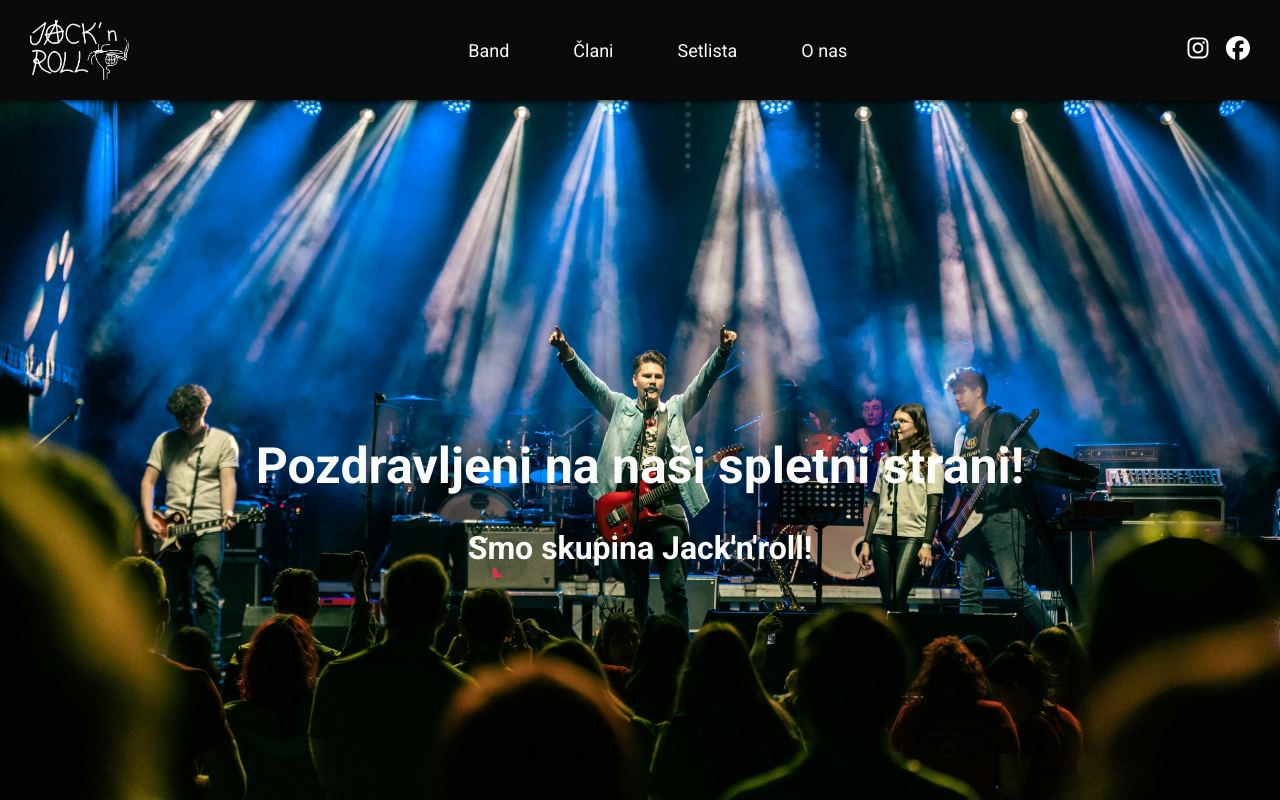
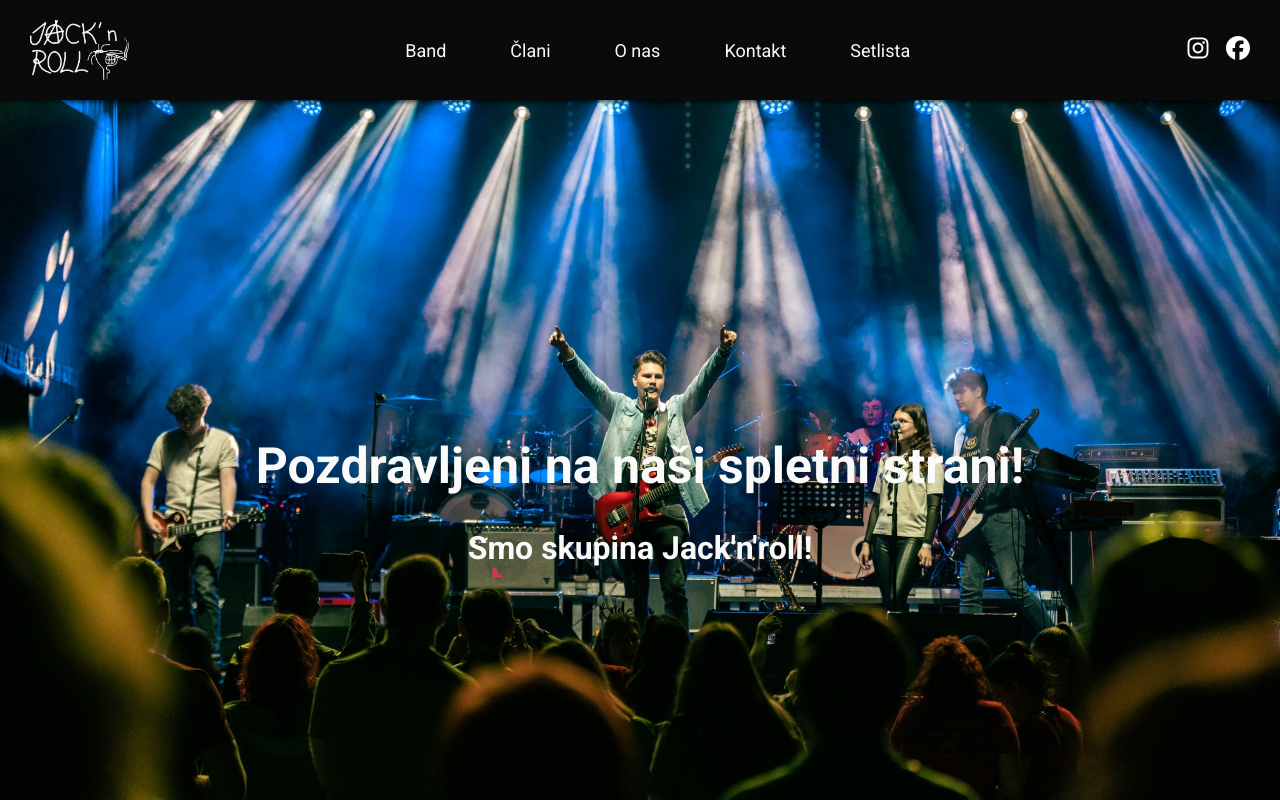
Before and after one commit to bezoj/jacknroll, a React (Vite) app: page / in a window 1280 px wide. Shown: the top 800 px of the page. Built offline with nearby package versions, Linux system fonts and the light colour scheme.

Commit message:
PT-8: Added react scroll package and added elementId to FlexColumn to navigate to right element on link click

```diff
--- a/package.json
+++ b/package.json
@@ -22,11 +22,13 @@
     "react": "^18.2.0",
     "react-dom": "^18.2.0",
     "react-hook-form": "^7.54.2",
+    "react-scroll": "^1.9.0",
     "zod": "^3.24.1"
   },
   "devDependencies": {
     "@types/react": "^18.2.66",
     "@types/react-dom": "^18.2.22",
+    "@types/react-scroll": "^1.8.10",
     "@typescript-eslint/eslint-plugin": "^7.2.0",
     "@typescript-eslint/parser": "^7.2.0",
     "@vitejs/plugin-react": "^4.2.1",
--- a/src/components/containers/FlexColumn.tsx
+++ b/src/components/containers/FlexColumn.tsx
@@ -2,14 +2,18 @@ export interface IFlexColumnProps {
   children?: React.ReactNode;
   className?: string;
   gap?: string;
+  elementId?: string;
 }
 
 export function FlexColumn({
   children,
   className,
   gap,
+  elementId,
 }: IFlexColumnProps & React.HTMLAttributes<HTMLSpanElement>) {
   return (
-    <div className={`flex flex-col gap-[${gap}] ${className}`}>{children}</div>
+    <div id={elementId} className={`flex flex-col gap-[${gap}] ${className}`}>
+      {children}
+    </div>
   );
 }
--- a/src/components/containers/ImageContainer.tsx
+++ b/src/components/containers/ImageContainer.tsx
@@ -8,6 +8,7 @@ interface IImageContainerprops {
   imageOpacity?: "50" | "70" | "40";
   height?: string;
   width?: string;
+  elementId?: string;
 }
 
 export function ImageContainer({
@@ -17,9 +18,11 @@ export function ImageContainer({
   justifyContent = "center",
   alignItems = "center",
   flexDirection = "col",
+  elementId,
 }: IImageContainerprops) {
   return (
     <div
+      id={elementId}
       style={{ backgroundImage: `url(${imageUrl})` }}
       className={`flex flex-${flexDirection} justify-${justifyContent} items-${alignItems} bg-landing bg-cover bg-center h-screen ${className}`}
     >
--- a/src/components/page-sections/Header.tsx
+++ b/src/components/page-sections/Header.tsx
@@ -1,10 +1,12 @@
-import { Link } from "../typography";
+import { Text, ImgLink } from "../typography";
+import { Link } from "react-scroll";
 import logo from "../../assets/logo.png";
 import { FontAwesomeIcon } from "@fortawesome/react-fontawesome";
 import { faBars } from "@fortawesome/free-solid-svg-icons";
 import { Flex } from "../containers";
 import { faFacebook, faInstagram } from "@fortawesome/free-brands-svg-icons";
 import { DropdownMenu, menuItems } from "./dropdown-menu";
+import { useEffect } from "react";
 
 interface IHeaderProps {
   isMenuOpened: boolean;
@@ -12,23 +14,28 @@ interface IHeaderProps {
 }
 
 export function Header({ isMenuOpened, setIsMenuOpened }: IHeaderProps) {
+  useEffect(() => {
+    console.log(document.getElementById("about-us"));
+  }, []);
   return (
     <>
       <nav className="bg-primary min-h-[100px] flex justify-between items-center px-[30px] sticky top-0 shadow-bottom z-50">
         <Flex>
-          <Link>
+          <ImgLink>
             <img src={logo} className="max-h-[60px]" alt="Logo" />
-          </Link>
+          </ImgLink>
         </Flex>
         <Flex className="hidden sm:flex justify-evenly gap-12">
           {menuItems.map((item, index) => (
-            <Link
-              key={`${item.label}-${index}`}
-              colorVariant="secondary"
-              textVariant="body"
-              className="p-2 hover:bg-secondary hover:text-primary"
-            >
-              {item.label}
+            <Link to={item.id} duration={200} offset={-100}>
+              <Text
+                key={`${item.label}-${index}`}
+                colorVariant="secondary"
+                textVariant="body"
+                className="p-2 hover:bg-secondary hover:text-primary cursor-pointer"
+              >
+                {item.label}
+              </Text>
             </Link>
           ))}
         </Flex>
@@ -40,20 +47,20 @@ export function Header({ isMenuOpened, setIsMenuOpened }: IHeaderProps) {
             onClick={() => setIsMenuOpened(!isMenuOpened)}
           />
           <Flex className="hidden sm:flex justify-evenly gap-4">
-            <Link>
+            <ImgLink>
               <FontAwesomeIcon
                 icon={faInstagram}
                 color="white"
                 className="size-6 cursor-pointer"
               />
-            </Link>
-            <Link>
+            </ImgLink>
+            <ImgLink>
               <FontAwesomeIcon
                 icon={faFacebook}
                 color="white"
                 className="size-6 cursor-pointer"
               />
-            </Link>
+            </ImgLink>
           </Flex>
         </Flex>
       </nav>
--- a/src/components/page-sections/dropdown-menu/DropdownMenu.tsx
+++ b/src/components/page-sections/dropdown-menu/DropdownMenu.tsx
@@ -1,5 +1,6 @@
+import { Link } from "react-scroll";
 import { FlexColumn } from "../../containers";
-import { Link } from "../../typography";
+import { Text } from "../../typography";
 import { IMenuItems } from "./MenuItems";
 
 interface IDropdownMenuProps {
@@ -11,13 +12,15 @@ export function DropdownMenu({ items }: IDropdownMenuProps) {
   return (
     <FlexColumn className="z-50 sticky top-[100px] left-0 sm:hidden justify-evenly bg-zinc-950  p-4 shadow-bottom items-center ">
       {items.map((item, index) => (
-        <Link
+        <Link to={item.id} spy={true} offset={-100} duration={200}>
+          <Text
             key={`${item.label}-${index}`}
             colorVariant="secondary"
             textVariant="body"
             className="p-2 w-full hover:bg-secondary hover:text-primary text-center"
           >
             {item.label}
+          </Text>
         </Link>
       ))}
     </FlexColumn>
--- a/src/components/page-sections/dropdown-menu/MenuItems.ts
+++ b/src/components/page-sections/dropdown-menu/MenuItems.ts
@@ -1,13 +1,14 @@
 
 export interface IMenuItems{
-  id: number,
+  id: string,
   label: string,
   href: string
 }
 
 export const menuItems = [
-  {id: 1, label: "Band", href: "/band"},
-  {id: 2, label: "Člani", href: "/clani"},
-  {id: 3, label: "Setlista", href: "/setlista"},
-  {id: 4, label: "O nas", href: "/o-nas"},
+  {id: "band", label: "Band", href: "/band"},
+  {id: "members", label: "Člani", href: "/clani"},
+  {id: "about-us", label: "O nas", href: "/o-nas"},
+  {id: "contact", label: "Kontakt", href: "/kontakt"},
+  {id: "setlist", label: "Setlista", href: "/setlista"},
 ]
--- a/src/components/typography/Link.tsx
+++ b/src/components/typography/Link.tsx
@@ -1,6 +1,6 @@
 import { Text } from "./Text";
 
-interface ILinkProps {
+interface IImgLinkProps {
   children: React.ReactNode;
   textVariant?: "title" | "subtitle" | "body" | "caption";
   colorVariant?: "primary" | "secondary";
@@ -8,13 +8,13 @@ interface ILinkProps {
   onClick?: () => void;
 }
 
-export function Link({
+export function ImgLink({
   children,
   textVariant,
   colorVariant,
   className,
   onClick,
-}: ILinkProps) {
+}: IImgLinkProps) {
   return (
     <Text
       textVariant={textVariant}
--- a/src/pages/AboutUsPage.tsx
+++ b/src/pages/AboutUsPage.tsx
@@ -4,7 +4,11 @@ import { Text } from "../components/typography";
 
 export function AboutUspage() {
   return (
-    <Section className="text-center gap-[80px] p-[50px]" bgColor="primary">
+    <Section
+      className="text-center gap-[80px] p-[50px]"
+      bgColor="primary"
+      elementId="about-us"
+    >
       <Text textVariant="title" colorVariant="secondary">
         O nas
       </Text>
--- a/src/pages/ContactUsPage.tsx
+++ b/src/pages/ContactUsPage.tsx
@@ -43,6 +43,7 @@ export function ContactUsPage() {
     <Section
       className="text-center gap-[20px] items-center"
       bgColor="secondary"
+      elementId="contact"
     >
       <Text textVariant="title" colorVariant="primary">
         Kontakt
--- a/src/pages/LandingPage.tsx
+++ b/src/pages/LandingPage.tsx
@@ -5,7 +5,7 @@ import { Text } from "../components/typography";
 
 export function LandingPage() {
   return (
-    <ImageContainer imageUrl={LandingBanner}>
+    <ImageContainer elementId="band" imageUrl={LandingBanner}>
       <FlexColumn className="items-center justify-center text-center gap-[20px]">
         <Text colorVariant="secondary" textVariant="title">
           Pozdravljeni na naši spletni strani!
--- a/src/pages/MembersPage.tsx
+++ b/src/pages/MembersPage.tsx
@@ -12,7 +12,7 @@ import {
 
 export function MembersPage() {
   return (
-    <Section className="text-center gap-[20px] py-[100px]">
+    <Section elementId="members" className="text-center gap-[20px] py-[100px]">
       <Text textVariant="title" colorVariant="primary">
         Zasedba
       </Text>
```
Also changed, not shown: 1 other file (tests, documents, lock files or other folders). Lines whose indentation alone changed are shown as unchanged.
